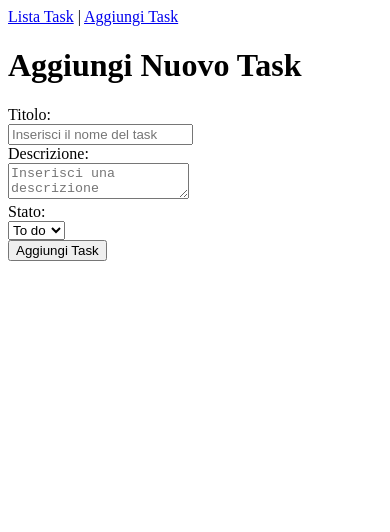
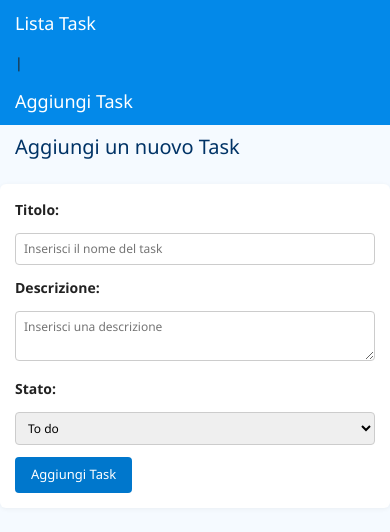
Before and after one commit to graziana-ciccarelli/ex-react-task-manager, a React (Vite) app: page /add in a window 390 px wide. Shown: the top 532 px of the page. Built offline with nearby package versions, Linux system fonts and the light colour scheme; no server answers.

Commit message:
add: implement task editing functionality and improve task list features with search and sorting

```diff
--- a/index.html
+++ b/index.html
@@ -4,6 +4,8 @@
     <meta charset="UTF-8" />
     <meta name="viewport" content="width=device-width, initial-scale=1.0" />
     <title>TaskManagerAvanzato-frontend</title>
+    <link rel="stylesheet" href="https://stackpath.bootstrapcdn.com/bootstrap/4.5.2/css/bootstrap.min.css">
+
   </head>
   <body>
     <div id="root"></div>
--- /dev/null
+++ b/src/components/Modal.jsx
@@ -0,0 +1,21 @@
+import ReactDOM from 'react-dom';
+
+function Modal({ title, content, show, onClose, onConfirm, confirmText = "Conferma" }) {
+  if (!show) return null;
+
+  return ReactDOM.createPortal(
+    <div className="modal-backdrop" onClick={onClose}>
+      <div className="modal" onClick={(e) => e.stopPropagation()}>
+        <h2>{title}</h2>
+        <div>{content}</div>
+        <div className="modal-buttons">
+          <button onClick={onClose}>Annulla</button>
+          <button onClick={onConfirm}>{confirmText}</button>
+        </div>
+      </div>
+    </div>,
+    document.body
+  );
+}
+
+export default Modal;
--- a/src/components/TaskDetail.jsx
+++ b/src/components/TaskDetail.jsx
@@ -1,6 +1,7 @@
-import React, { useEffect, useState, useContext } from "react";
+import { useEffect, useState, useContext } from "react";
 import { useParams, useNavigate } from "react-router-dom";
 import { GlobalContext } from "../context/GlobalContext";
+import Modal from  "../components/Modal";
 
 function TaskDetail() {
   const { id } = useParams();
@@ -32,10 +33,10 @@ function TaskDetail() {
   return (
     <div>
       <h1>{task.title}</h1>
-      <p>{task.description}</p>
-      <p>{task.status}</p>
-      <p>{new Date(task.createdAt).toLocaleDateString()}</p>
-      <button onClick={handleDelete}>Elimina Task</button>
+      <p className="description"><strong>Descrizione: </strong>{task.description}</p>
+      <p className="status-p"><strong>Stato: </strong>{task.status}</p>
+      <p className="date-p"><strong>Data di creazione: </strong>{new Date(task.createdAt).toLocaleDateString()}</p>
+      <button className="delete-button" onClick={handleDelete}>Elimina Task</button>
     </div>
   );
 }
--- a/src/components/TaskRow.jsx
+++ b/src/components/TaskRow.jsx
@@ -4,20 +4,20 @@ import { Link } from "react-router-dom";
 const TaskRow = React.memo(({ task }) => {
   const { id, title, status, createdAt } = task;
 
-  // Stile in base allo stato del task
-  let statusStyle = {};
+  // Determina la classe da applicare in base allo stato del task
+  let statusClass = '';
   switch (status) {
     case 'To do':
-      statusStyle = { backgroundColor: 'red' };
+      statusClass = 'status-to-do';
       break;
     case 'Doing':
-      statusStyle = { backgroundColor: 'yellow' };
+      statusClass = 'status-doing';
       break;
     case 'Done':
-      statusStyle = { backgroundColor: 'green' };
+      statusClass = 'status-done';
       break;
     default:
-      statusStyle = {};
+      statusClass = '';
   }
 
   return (
@@ -26,7 +26,7 @@ const TaskRow = React.memo(({ task }) => {
         {/* Link che porta alla pagina di dettaglio del task */}
         <Link to={`/task/${id}`}>{title}</Link>
       </td>
-      <td style={statusStyle}>{status}</td>
+      <td className={statusClass}>{status}</td>
       <td>{new Date(createdAt).toLocaleDateString()}</td>
     </tr>
   );
--- a/src/hooks/useTasks.jsx
+++ b/src/hooks/useTasks.jsx
@@ -3,7 +3,6 @@ import { useState, useEffect } from "react";
 export default function useTasks() {
   const [tasks, setTasks] = useState([]);
 
-  // Recuperare i task da API
   useEffect(() => {
     fetch("http://localhost:3001/tasks")
       .then((res) => res.json())
@@ -23,13 +22,36 @@ export default function useTasks() {
       .then((res) => res.json())
       .then((data) => {
         if (data.success) {
-          // Se l'API ha restituito successo, aggiungiamo il task alla lista
           setTasks((prevTasks) => [...prevTasks, data.task]);
         } else {
           console.error("Errore nell'aggiunta del task:", data.message);
         }
       })
       .catch((err) => console.error("Errore nel POST dei task:", err));
+  };
+
+  // Funzione per aggiornare un task
+  const updateTask = (updatedTask) => {
+    fetch(`http://localhost:3001/tasks/${updatedTask.id}`, {
+      method: "PUT",
+      headers: {
+        "Content-Type": "application/json",
+      },
+      body: JSON.stringify(updatedTask),
+    })
+      .then((res) => res.json())
+      .then((data) => {
+        if (data.success) {
+          setTasks((prevTasks) =>
+            prevTasks.map((task) =>
+              task.id === updatedTask.id ? data.task : task
+            )
+          );
+        } else {
+          throw new Error(data.message);
+        }
+      })
+      .catch((err) => console.error("Errore nell'aggiornamento del task:", err));
   };
 
   // Funzione per eliminare un task
@@ -52,5 +74,6 @@ export default function useTasks() {
     tasks,
     addTask,
     removeTask,
+    updateTask,  // Aggiungi updateTask all'oggetto restituito
   };
 }
--- a/src/index.css
+++ b/src/index.css
@@ -0,0 +1,203 @@
+/* ----- Layout di base ----- */
+body {
+  margin: 0;
+  padding: 0;
+  font-family: 'Segoe UI', sans-serif;
+  background-color: #f5faff;
+  color: #222;
+  font-size: 14px;
+}
+
+.container {
+  max-width: 960px;
+  margin: 0 auto;
+  padding: 20px 15px;
+}
+
+/* ----- NavBar ----- */
+nav {
+  background-color: #0389e9;
+  padding: 10px 15px;
+  display: flex;
+  justify-content: flex-start;
+  gap: 15px;
+}
+
+nav a {
+  color: white;
+  text-decoration: none;
+  font-size: 18px;
+}
+
+nav a:hover {
+  text-decoration: underline;
+  color: #333;
+}
+
+/* ----- Titoli ----- */
+h1, h2 {
+  color: #003366;
+  font-size: 20px;
+  margin-top: 10px;
+  margin-bottom: 15px;
+  margin-left: 15px;
+}
+
+/* ----- Tabella ----- */
+table {
+  width: 100%;
+  border-collapse: collapse;
+  margin-top: 10px;
+  background-color: white;
+  font-size: 13px;
+}
+
+th, td {
+  padding: 8px 10px;
+  border: 1px solid #e0e0e0;
+  text-align: left;
+}
+
+th {
+  background-color: #3399ff;
+  color: white;
+  cursor: pointer;
+  position: relative;
+}
+
+th:hover {
+  background-color: #2b87db;
+}
+
+/* Freccia per ordinamento */
+th::after {
+  content: " ▲";
+  font-size: 12px;
+  opacity: 0.3;
+  transition: opacity 0.2s ease;
+}
+
+th.sorted-asc::after {
+  content: " ▲";
+  font-size: 12px;
+  opacity: 1;
+}
+
+th.sorted-desc::after {
+  content: " ▼";
+  font-size: 12px;
+  opacity: 1;
+}
+
+/* Stato task */
+.status-to-do {
+  background-color: #ff7c7c;
+  color: #333;
+  font-weight: 500;
+}
+
+.status-doing {
+  background-color: #ffe74d;
+  color: #333;
+  font-weight: 500;
+}
+
+.status-done {
+  background-color: #21f051;
+  color: #333;
+  font-weight: 500;
+}
+
+/* Righe alternate */
+tr:nth-child(even) {
+  background-color: #f9f9f9;
+}
+
+tr:hover {
+  background-color: #eef6ff;
+}
+
+/* ----- Form ----- */
+form {
+  background-color: white;
+  padding: 15px;
+  margin-top: 25px;
+  border-radius: 6px;
+  box-shadow: 0 1px 5px rgba(0, 0, 0, 0.05);
+  font-size: 14px;
+}
+
+form input, form textarea, form select {
+  width: 400px;
+  padding: 6px 8px;
+  margin-top: 5px;
+  margin-bottom: 12px;
+  border: 1px solid #ccc;
+  border-radius: 4px;
+  font-size: 13px;
+}
+
+form button {
+  padding: 8px 16px;
+  background-color: #0077cc;
+  color: white;
+  border: none;
+  border-radius: 4px;
+  cursor: pointer;
+  font-size: 13px;
+}
+
+form button:hover {
+  background-color: #005fa3;
+}
+
+.delete-button {
+  background-color: rgb(200, 35, 35);
+  color: white;
+  margin-left: 15px;
+  border: none;
+  padding: 8px;
+  border-radius: 5px;
+}
+
+.delete-button:hover {
+  background-color: rgb(190, 0, 0);
+}
+
+.description {
+  font-size: 18px;
+  margin-left: 15px;
+}
+
+.status-p {
+  margin-left: 15px;
+  font-size: 16px;
+}
+
+.date-p {
+  margin-left: 15px;
+  font-size: 16px;
+}
+
+/* ----- Responsive ----- */
+@media (max-width: 768px) {
+  table {
+    font-size: 12px;
+  }
+
+  nav {
+    flex-direction: column;
+    align-items: flex-start;
+  }
+
+  .container {
+    padding: 15px;
+  }
+
+  form input, form textarea, form select {
+    width: 100%;
+    font-size: 12px;
+  }
+
+
+}
--- a/src/pages/AddTask.jsx
+++ b/src/pages/AddTask.jsx
@@ -46,10 +46,10 @@ function AddTask() {
 
   return (
     <div>
-      <h1>Aggiungi Nuovo Task</h1>
+      <h1>Aggiungi un nuovo Task</h1>
       <form onSubmit={handleSubmit}>
         <div>
-          <label>Titolo:</label><br />
+          <label><strong>Titolo:</strong></label><br />
           <input
             type="text"
             value={title}
@@ -59,12 +59,12 @@ function AddTask() {
         </div>
 
         <div>
-          <label>Descrizione:</label><br />
+          <label><strong>Descrizione:</strong></label><br />
           <textarea ref={descriptionRef} placeholder="Inserisci una descrizione"></textarea>
         </div>
 
         <div>
-          <label>Stato:</label><br />
+          <label><strong>Stato:</strong></label><br />
           <select ref={statusRef} defaultValue="To do">
             <option value="To do">To do</option>
             <option value="Doing">Doing</option>
--- a/src/pages/TaskList.jsx
+++ b/src/pages/TaskList.jsx
@@ -1,23 +1,87 @@
-import { useContext } from 'react';
+import { useContext, useState, useMemo } from 'react';
 import { GlobalContext } from '../context/GlobalContext';
 import TaskRow from '../components/TaskRow';
 
 function TaskList() {
   const { tasks } = useContext(GlobalContext);
 
+  // Stato per la ricerca
+  const [searchQuery, setSearchQuery] = useState('');
+
+  // Stato per ordinamento
+  const [sortBy, setSortBy] = useState('createdAt');
+  const [sortOrder, setSortOrder] = useState(1); // 1: crescente, -1: decrescente
+
+  // Funzione di ricerca
+  const filteredTasks = useMemo(() => {
+    return tasks.filter((task) =>
+      task.title.toLowerCase().includes(searchQuery.toLowerCase())
+    );
+  }, [tasks, searchQuery]);
+
+  // Funzione di ordinamento
+  const sortedTasks = useMemo(() => {
+    return filteredTasks.sort((a, b) => {
+      if (sortBy === 'createdAt') {
+        return (new Date(a.createdAt) - new Date(b.createdAt)) * sortOrder;
+      } else if (sortBy === 'title') {
+        return a.title.localeCompare(b.title) * sortOrder;
+      } else if (sortBy === 'status') {
+        const statusOrder = { 'To do': 0, 'Doing': 1, 'Done': 2 };
+        return (statusOrder[a.status] - statusOrder[b.status]) * sortOrder;
+      }
+      return 0;
+    });
+  }, [filteredTasks, sortBy, sortOrder]);
+
+  // Gestione dell'ordinamento
+  const handleSort = (column) => {
+    if (sortBy === column) {
+      setSortOrder(-sortOrder); // Inverte l'ordinamento se la colonna è già selezionata
+    } else {
+      setSortBy(column);
+      setSortOrder(1); // Imposta l'ordinamento crescente per la nuova colonna
+    }
+  };
+
+  // Funzione per determinare la classe di ordinamento
+  const getSortClass = (column) => {
+    if (sortBy === column) {
+      return sortOrder === 1 ? 'sorted-asc' : 'sorted-desc';
+    }
+    return ''; // Non applica classi se la colonna non è ordinata
+  };
+
   return (
-    <div>
+    <div className='container'>
       <h1>Lista dei Task</h1>
+
+      {/* Campo di ricerca */}
+      <div>
+        <input
+          type="text"
+          placeholder="Cerca per titolo..."
+          value={searchQuery}
+          onChange={(e) => setSearchQuery(e.target.value)}
+        />
+      </div>
+
       <table>
         <thead>
           <tr>
-            <th>Nome</th>
-            <th>Stato</th>
-            <th>Data di Creazione</th>
+            <th onClick={() => handleSort('title')} className={getSortClass('title')}>
+              Nome
+            </th>
+            <th onClick={() => handleSort('status')} className={getSortClass('status')}>
+              Stato
+            </th>
+            <th onClick={() => handleSort('createdAt')} className={getSortClass('createdAt')}>
+              Data di Creazione
+            </th>
           </tr>
         </thead>
         <tbody>
-          {tasks.map((task) => (
+          {sortedTasks.map((task) => (
             <TaskRow key={task.id} task={task} />
           ))}
         </tbody>
```
Also changed, not shown: src/components/EditTaskModal.jsx (added, +76 -0 lines).
